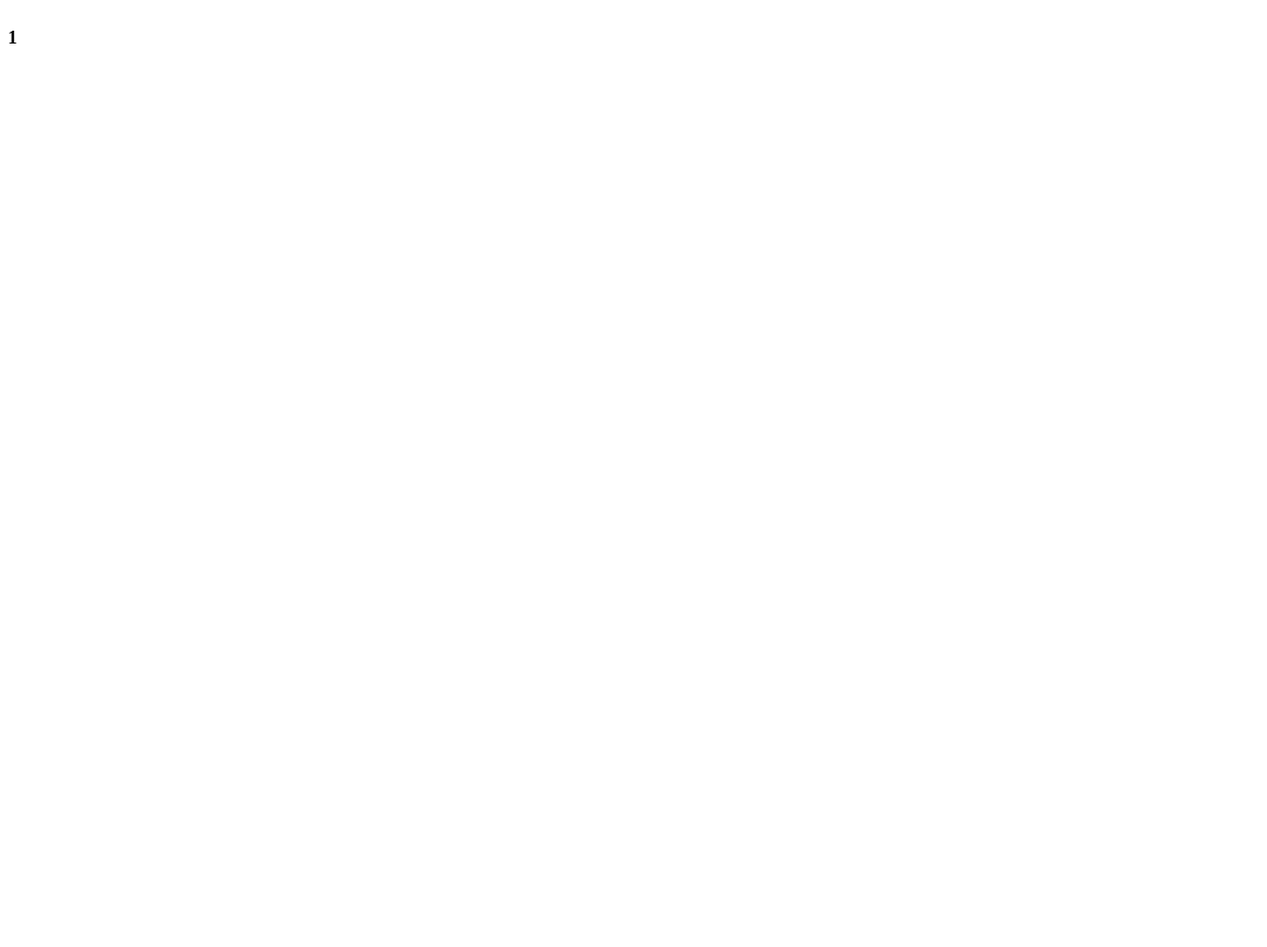
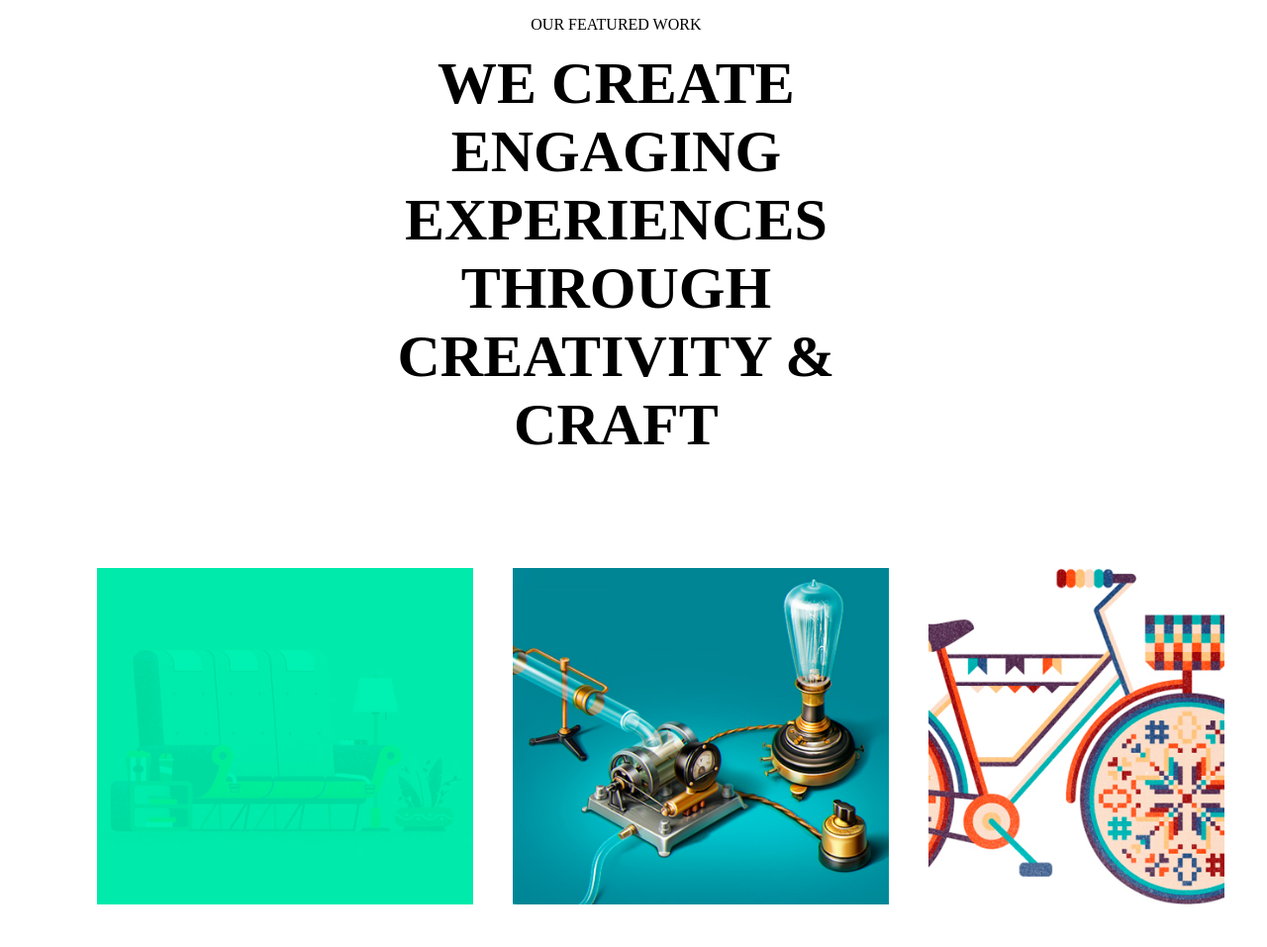
Before and after one commit to Iva-nova-vita/beetroot_lesson_32_slick_slider, a website: page index.html in a window 1280 px wide. Shown: the whole page at 99% size. Before the commit the page ends 800 px from the top, so only its background shows below. Drawn offline with nearby package versions, Linux system fonts and the light colour scheme.

Commit message:
change sliders style

```diff
--- a/JS/slider.js
+++ b/JS/slider.js
@@ -1,4 +1,37 @@
 let slider = document.getElementsByClassName("slider");
 $(() => {
-  $(slider).slick();
+  $(slider).slick({
+    dots: false,
+    infinite: false,
+    speed: 300,
+    slidesToShow: 4,
+    slidesToScroll: 1,
+    variableWidth: true,
+    responsive: [
+      {
+        breakpoint: 1024,
+        settings: {
+          slidesToShow: 3,
+          slidesToScroll: 3,
+          infinite: true,
+          dots: true
+        }
+      },
+      {
+        breakpoint: 600,
+        settings: {
+          slidesToShow: 2,
+          slidesToScroll: 2
+        }
+      },
+      {
+        breakpoint: 480,
+        settings: {
+          slidesToShow: 1,
+          slidesToScroll: 1
+        }
+      }
+
+    ]
+  });
 });
--- /dev/null
+++ b/css/style.css
@@ -0,0 +1,27 @@
+body {
+    text-align: center;
+    text-transform: uppercase;
+    width: 96vw;
+    }
+h1 {
+
+    font-size: 60px;
+    margin: 0 300px 0 300px;
+
+}
+
+.slider {
+    margin: 50px 0 0 50px;
+
+
+}
+
+.slider div {
+    padding: 20px;
+
+}
+
+.slider img {
+    width: 380px;
+    height: 340px;
+}
--- a/index.html
+++ b/index.html
@@ -1,35 +1,45 @@
 <!DOCTYPE html>
 <html lang="en">
   <head>
-    <meta charset="UTF-8">
-    <meta name="viewport" content="width=device-width, initial-scale=1.0">
-    <meta http-equiv="X-UA-Compatible" content="ie=edge">
+    <meta charset="UTF-8" />
+    <meta name="viewport" content="width=device-width, initial-scale=1.0" />
+    <meta http-equiv="X-UA-Compatible" content="ie=edge" />
     <title>Document</title>
     <script
       src="https://code.jquery.com/jquery-3.4.1.min.js"
       integrity="sha256-CSXorXvZcTkaix6Yvo6HppcZGetbYMGWSFlBw8HfCJo="
-    crossorigin="anonymous"></script>
-
-<link rel="stylesheet" type="text/css" href="node_modules/slick-carousel/slick/slick.css"/>
-<link rel="stylesheet" type="text/css" href="node_modules/slick-carousel/slick/slick-theme.css"/>
+      crossorigin="anonymous"
+    ></script>
+    <link rel="stylesheet" href="css/style.css" />
+    <link
+      rel="stylesheet"
+      type="text/css"
+      href="node_modules/slick-carousel/slick/slick.css"
+    />
+    <link
+      rel="stylesheet"
+      type="text/css"
+      href="node_modules/slick-carousel/slick/slick-theme.css"
+    />
   </head>
   <body>
-
+    <p>our featured work</p>
+    <h1>We create engaging experiences through creativity & craft</h1>
     <div class="slider">
-        <div><h3>1</h3></div>
-        <div><h3>2</h3></div>
-        <div><h3>3</h3></div>
-        <div><h3>4</h3></div>
-        <div><h3>5</h3></div>
-        <div><h3>6</h3></div>
+      <div><img src="images/div_1.jpg" alt="home"></div>
+      <div><img src="images/div_2.jpg" alt="science"></div>
+      <div><img src="images/div_3.jpg" alt="art"></div>
+      <div><img src="images/div_4.jpg" alt="car"></div>
+      <div><img src="images/div_1.jpg" alt="room"></div>
+      <div><img src="images/div_2.jpg" alt="room"></div>
+      <div><img src="images/div_3.jpg" alt="room"></div>
     </div>
 
-    <script type="text/javascript" src="node_modules/slick-carousel/slick/slick.min.js"></script>
+    <script
+      type="text/javascript"
+      src="node_modules/slick-carousel/slick/slick.min.js"
+    ></script>
 
-    <script>
-        $(() => {
-          $('.slider').slick();
-        });
-      </script>
+    <script src="JS/slider.js"></script>
   </body>
 </html>
```
Also changed, not shown: images/Arrow_left.png (added), images/Arrow_right.png (added), images/div_1.jpg (added), images/div_2.jpg (added), images/div_3.jpg (added), images/div_4.jpg (added). Lines whose indentation alone changed are shown as unchanged.
